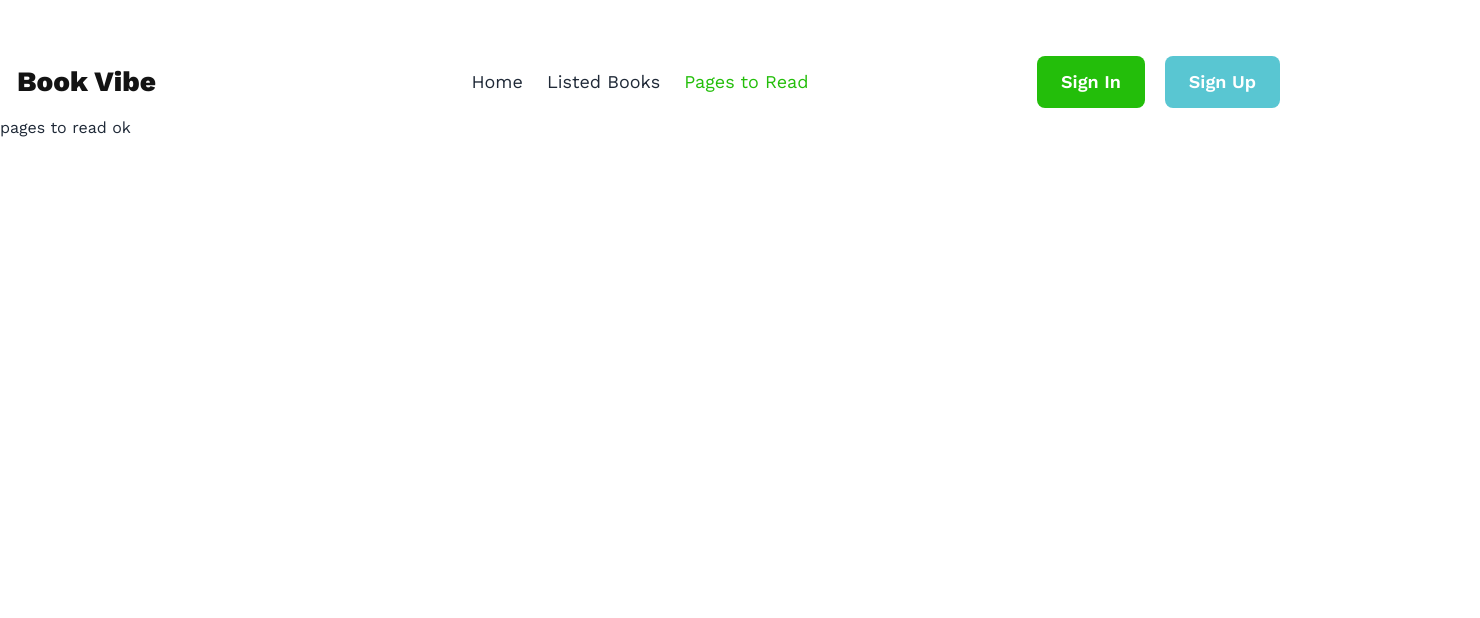
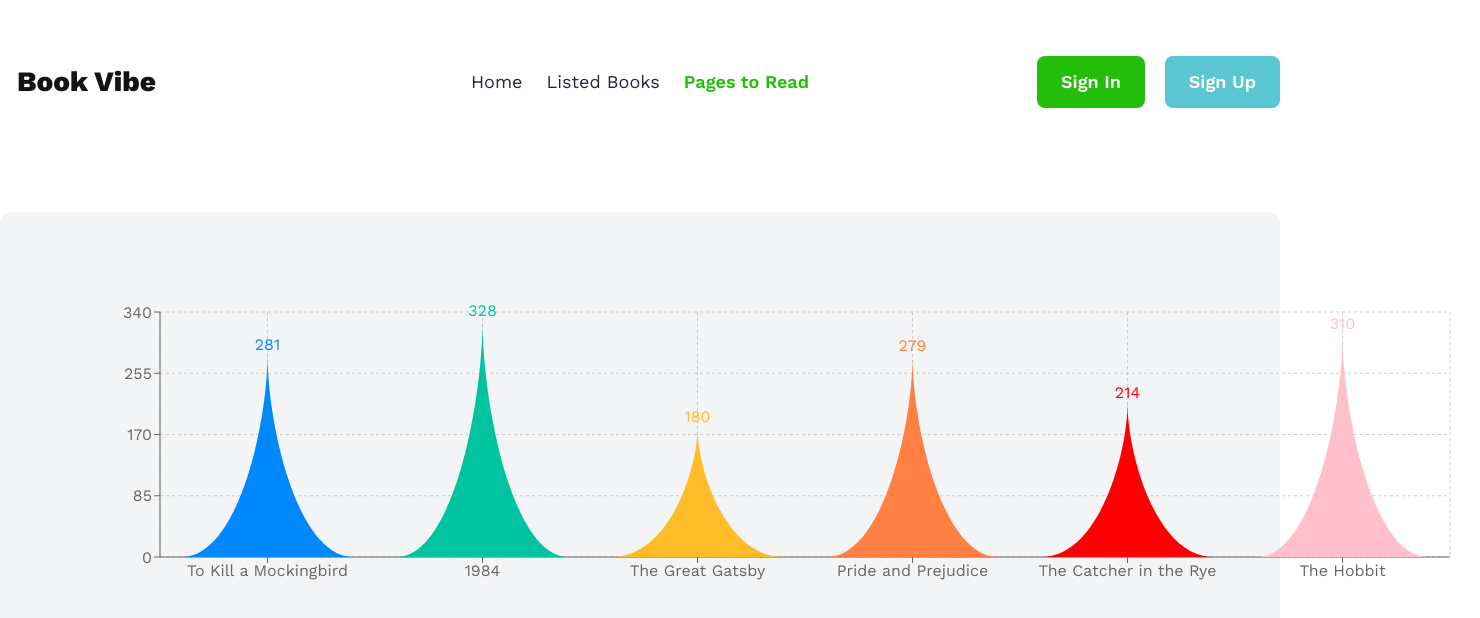
Before and after one commit to mramitkb/Book-Vibe-A8, a React (Vite) app: page /pages-to-read in a window 1280 px wide. Shown: the top 618 px of the page, 1480 px wide, since content can reach past the window. Built offline with nearby package versions, Linux system fonts and the light colour scheme; a web font is replaced by a local one.

Commit message:
Custom Shape Bar Chart added

```diff
--- a/package.json
+++ b/package.json
@@ -16,6 +16,7 @@
     "react-dom": "^18.2.0",
     "react-icons": "^5.2.1",
     "react-router-dom": "^6.23.1",
+    "recharts": "^2.12.7",
     "sort-by": "^1.2.0"
   },
   "devDependencies": {
--- a/src/components/Books/Books.jsx
+++ b/src/components/Books/Books.jsx
@@ -22,7 +22,7 @@ const Books = () => {
             {/* book card */}
             <div className="grid grid-cols-3 gap-5">
                 {
-                    books.map((book, idx)=><BookCard key={idx} book={book}></BookCard>)
+                    books.map((book)=><BookCard key={book.id} book={book}></BookCard>)
                 }
             </div>
         </div>
--- a/src/components/Home/Home.jsx
+++ b/src/components/Home/Home.jsx
@@ -1,22 +1,22 @@
-import { useLoaderData } from 'react-router-dom';
+import { NavLink } from 'react-router-dom';
 import OneBook from '../../../public/Files/Banner.jpg';
 import '../../index.css'
 import Books from '../Books/Books';
 const Home = () => {
 
-  const books = useLoaderData()
-  console.log(books)
   return (
     <div className="">
       <div className='flex items-center justify-around bg-[#F3F3F3] rounded-3xl px-24 py-20 mt-12'>
         <div className='space-y-8'>
-          <h2 className='playfair text-[56px] font-bold text-[#131313]'>
+          <h2 className='mb-6 playfair text-[56px] font-bold text-[#131313]'>
             Books to freshen up <br />
             your bookshelf
           </h2>
-          <button className="px-6 py-3 bg-[#23BE0A] rounded-lg text-white font-semibold text-xl">
-            View The List
-          </button>
+          <NavLink to='/listed-books'>
+            <button className="px-6 py-3 bg-[#23BE0A] rounded-lg text-white font-semibold text-xl">
+              View The List
+            </button>
+          </NavLink>
         </div>
         <div className='max-h-[394px] max-w-[318px]'>
             <img src={OneBook} alt="" />
--- a/src/components/NavBar/NavBar.jsx
+++ b/src/components/NavBar/NavBar.jsx
@@ -43,13 +43,13 @@ const NavBar = () => {
       <div className="navbar-center hidden lg:flex">
         <ul className="menu menu-horizontal px-1 text-lg gap-6">
           <div>
-            <NavLink to="/" className={({isActive})=> isActive ? "text-[#23BE0A]" : ""}>Home</NavLink>
+            <NavLink to="/" className={({isActive})=> isActive ? "text-[#23BE0A] font-semibold" : ""}>Home</NavLink>
           </div>
           <div>
-            <NavLink to="/listed-books" className={({isActive})=> isActive ? "text-[#23BE0A]" : ""}>Listed Books</NavLink>
+            <NavLink to="/listed-books" className={({isActive})=> isActive ? "text-[#23BE0A] font-semibold" : ""}>Listed Books</NavLink>
           </div>
           <div>
-            <NavLink to="/pages-to-read" className={({isActive})=> isActive ? "text-[#23BE0A]" : ""}>Pages to Read</NavLink>
+            <NavLink to="/pages-to-read" className={({isActive})=> isActive ? "text-[#23BE0A] font-semibold" : ""}>Pages to Read</NavLink>
           </div>
         </ul>
       </div>
--- a/src/components/PagesToRead/PagesToRead.jsx
+++ b/src/components/PagesToRead/PagesToRead.jsx
@@ -1,10 +1,78 @@
+import { BarChart, Bar, Cell, XAxis, YAxis, CartesianGrid } from "recharts";
 
-const PagesToRead = () => {
-    return (
-        <div>
-           pages to read ok
-        </div>
-    );
+const colors = ["#0088FE", "#00C49F", "#FFBB28", "#FF8042", "red", "pink"];
+
+const data = [
+  {
+    bookName: "To Kill a Mockingbird",
+    totalPages: 281,
+  },
+  {
+    bookName: "1984",
+    totalPages: 328,
+  },
+  {
+    bookName: "The Great Gatsby",
+    totalPages: 180,
+  },
+  {
+    bookName: "Pride and Prejudice",
+    totalPages: 279,
+  },
+  {
+    bookName: "The Catcher in the Rye",
+    totalPages: 214,
+  },
+  {
+    bookName: "The Hobbit",
+    totalPages: 310,
+  },
+];
+const getPath = (x, y, width, height) => {
+  return `M${x},${y + height}C${x + width / 3},${y + height} ${x + width / 2},${
+    y + height / 3
+  }
+  ${x + width / 2}, ${y}
+  C${x + width / 2},${y + height / 3} ${x + (2 * width) / 3},${y + height} ${
+    x + width
+  }, ${y + height}
+  Z`;
 };
 
-export default PagesToRead;
+const TriangleBar = (props) => {
+  const { fill, x, y, width, height } = props;
+
+  return <path d={getPath(x, y, width, height)} stroke="none" fill={fill} />;
+};
+
+export default function App() {
+  return (
+    <div className="w-full mx-auto mt-24 bg-gray-100 rounded-xl p-20">
+      <BarChart
+        width={1400}
+        height={300}
+        data={data}
+        margin={{
+          top: 20,
+          right: 30,
+          left: 20,
+          bottom: 5,
+        }}
+      >
+        <CartesianGrid strokeDasharray="3 3" />
+        <XAxis dataKey="bookName" />
+        <YAxis dataKey="totalPages" />
+        <Bar
+          dataKey="totalPages"
+          fill="#8884d8"
+          shape={<TriangleBar />}
+          label={{ position: "top" }}
+        >
+          {data.map((entry, index) => (
+            <Cell key={`cell-${index}`} fill={colors[index % 20]} />
+          ))}
+        </Bar>
+      </BarChart>
+    </div>
+  );
+}
--- a/src/main.jsx
+++ b/src/main.jsx
@@ -10,6 +10,7 @@ import ErrorPage from './ErrorPage';
 import Home from './components/Home/Home';
 import ListedBooks from './components/ListedBooks/ListedBooks';
 import PagesToRead from './components/PagesToRead/PagesToRead';
+import Books from './components/Books/Books';
 
 const router = createBrowserRouter([
   {
@@ -20,7 +21,6 @@ const router = createBrowserRouter([
       {
         path: '/',
         element: <Home></Home>,
-        loader: ()=>fetch('../public/books.json')
       },
       {
         path: '/listed-books',
```
Also changed, not shown: 1 other file (tests, documents, lock files or other folders).
